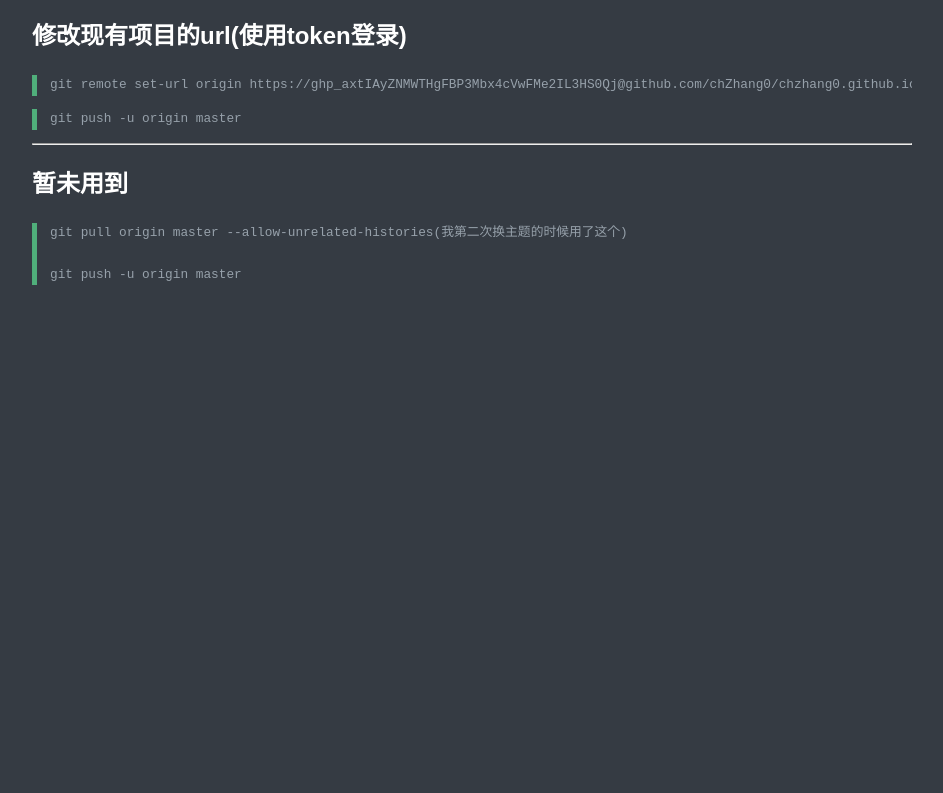
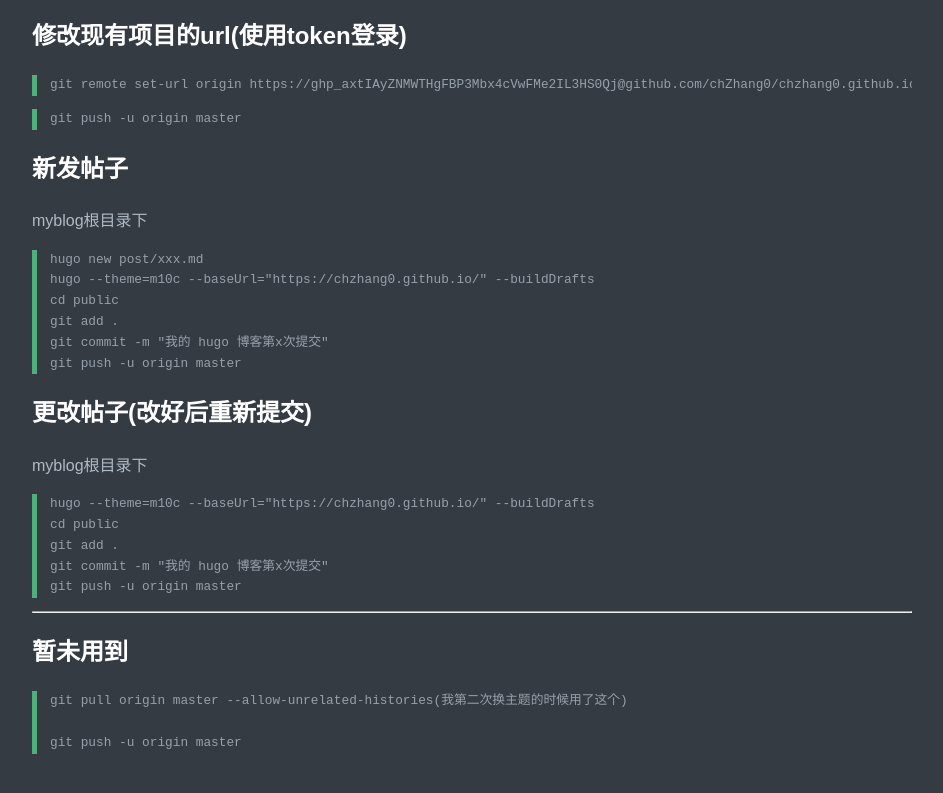
Before and after one commit to CHZhang0/CHZhang0.github.io, a plain HTML site: page post/third/index.html in a window 1280 px wide. Shown: the part 1606-2399 px from the top of the page, without its empty margins (328-1271 px from the left). Before the commit the page ends 1944 px from the top, so only its background shows below. Drawn offline with Linux system fonts and the light colour scheme.

Commit message:
第六次提交

```diff
--- a/post/third/index.html
+++ b/post/third/index.html
@@ -102,6 +102,21 @@ cd public git init 所有东西均上传 git add . 提交信息 git commit -m &#
 </code></pre><h1 id="修改现有项目的url使用token登录">修改现有项目的url(使用token登录)</h1>
 <pre tabindex="0"><code>git remote set-url origin https://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@github.com/chZhang0/chzhang0.github.io.git
 </code></pre><pre tabindex="0"><code>git push -u origin master
+</code></pre><h1 id="新发帖子">新发帖子</h1>
+<p>myblog根目录下</p>
+<pre tabindex="0"><code>hugo new post/xxx.md
+hugo --theme=m10c --baseUrl=&#34;https://chzhang0.github.io/&#34; --buildDrafts
+cd public
+git add .
+git commit -m &#34;我的 hugo 博客第x次提交&#34;
+git push -u origin master
+</code></pre><h1 id="更改帖子改好后重新提交">更改帖子(改好后重新提交)</h1>
+<p>myblog根目录下</p>
+<pre tabindex="0"><code>hugo --theme=m10c --baseUrl=&#34;https://chzhang0.github.io/&#34; --buildDrafts
+cd public
+git add .
+git commit -m &#34;我的 hugo 博客第x次提交&#34;
+git push -u origin master
 </code></pre><hr>
 <h1 id="暂未用到">暂未用到</h1>
 <pre tabindex="0"><code>git pull origin master --allow-unrelated-histories(我第二次换主题的时候用了这个)
```
